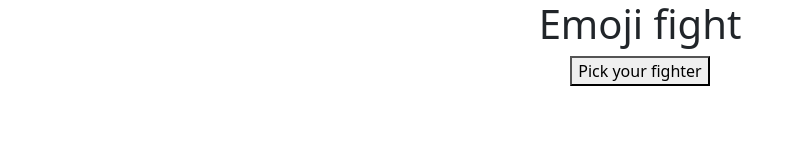
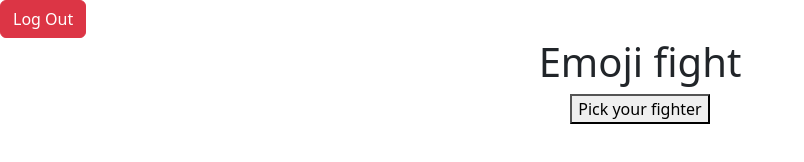
Before and after one commit to a5medHub/list-3, a plain HTML site: page login.html in a window 1280 px wide. Shown: the whole page, without its empty margins (0-804 px from the left). Drawn offline with Linux system fonts and the light colour scheme.

Commit message:
create btn logout

```diff
--- a/login.html
+++ b/login.html
@@ -9,7 +9,7 @@
     <title>Emoji</title>
 </head>
 <body>
-    <!-- <button id="logOut" class="btn btn-danger">Log Out</button> -->
+    <button id="logOut" class="btn btn-danger">Log Out</button>
     <div class="wrapper text-center" id="main-log-in">
         <h1>Emoji fight</h1>
         <div id="stage"></div>
```
